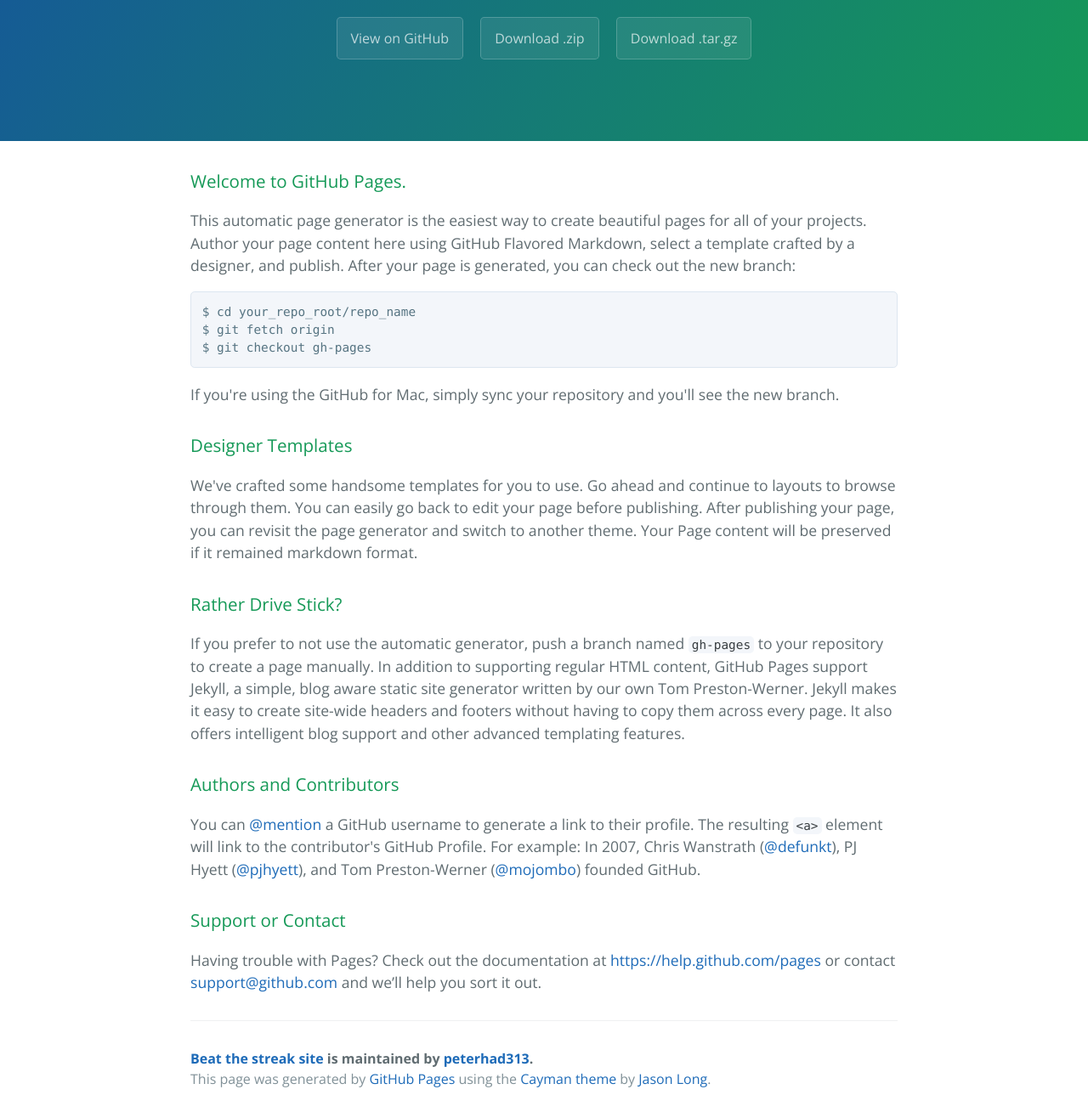
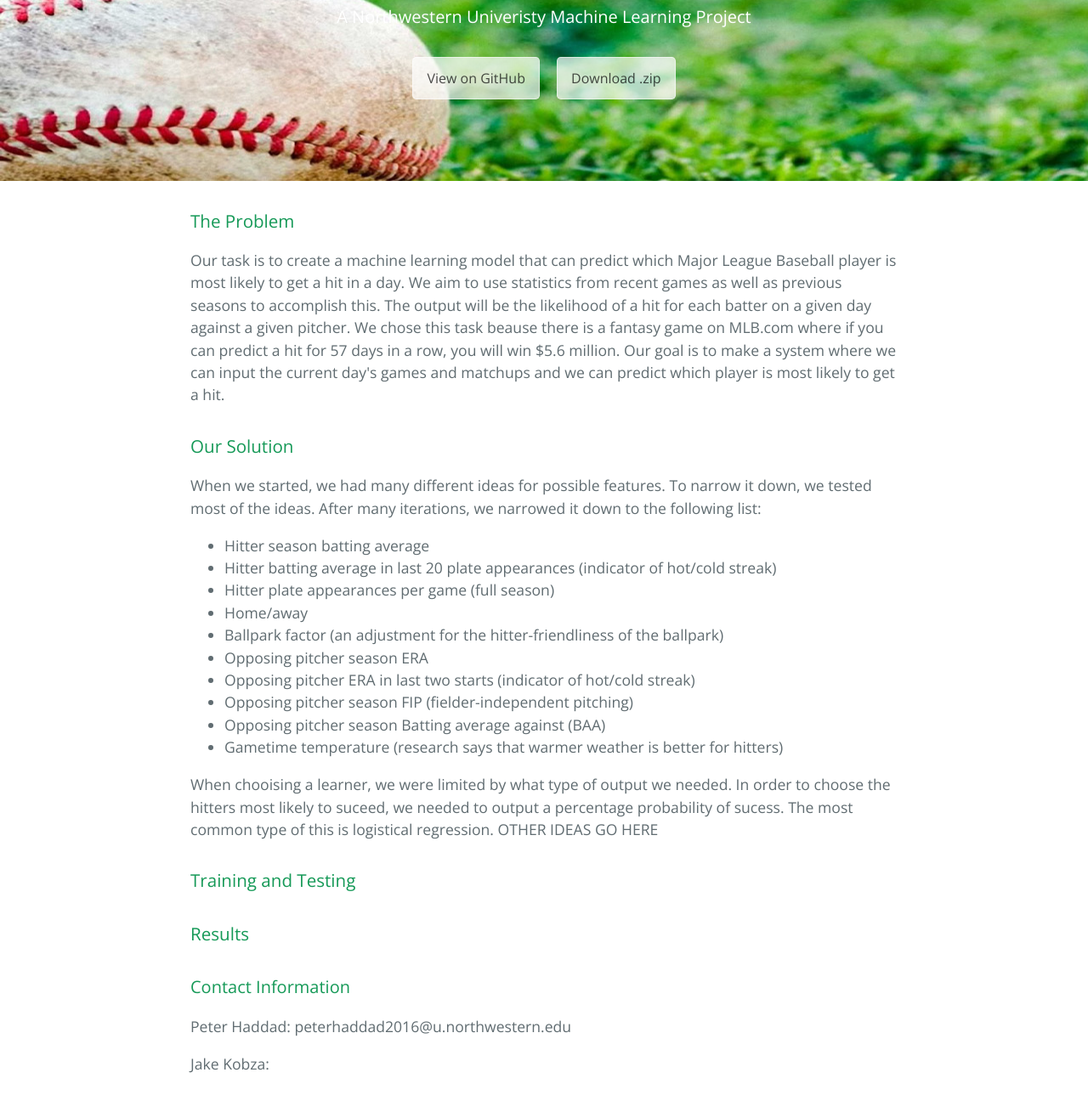
Before and after one commit to peterhad313/beat_the_streak_site, a plain HTML site: page index.html in a window 1280 px wide. Shown: the part 170-1459 px from the top of the page at 85% size. Drawn offline with nearby package versions, Linux system fonts and the light colour scheme.

Commit message:
Basic Website

```diff
--- a/index.html
+++ b/index.html
@@ -11,54 +11,48 @@
   </head>
   <body>
     <section class="page-header">
-      <h1 class="project-name">Beat the streak site</h1>
-      <h2 class="project-tagline"></h2>
+      <h1 class="project-name">Beat the Streak</h1>
+      <h2 class="project-tagline">A Northwestern Univeristy Machine Learning Project</h2>
       <a href="https://github.com/peterhad313/beat_the_streak_site" class="btn">View on GitHub</a>
       <a href="https://github.com/peterhad313/beat_the_streak_site/zipball/master" class="btn">Download .zip</a>
-      <a href="https://github.com/peterhad313/beat_the_streak_site/tarball/master" class="btn">Download .tar.gz</a>
+
     </section>
 
     <section class="main-content">
-      <h3>
-<a id="welcome-to-github-pages" class="anchor" href="#welcome-to-github-pages" aria-hidden="true"><span class="octicon octicon-link"></span></a>Welcome to GitHub Pages.</h3>
-
-<p>This automatic page generator is the easiest way to create beautiful pages for all of your projects. Author your page content here using GitHub Flavored Markdown, select a template crafted by a designer, and publish. After your page is generated, you can check out the new branch:</p>
-
-<pre><code>$ cd your_repo_root/repo_name
-$ git fetch origin
-$ git checkout gh-pages
-</code></pre>
-
-<p>If you're using the GitHub for Mac, simply sync your repository and you'll see the new branch.</p>
 
 <h3>
-<a id="designer-templates" class="anchor" href="#designer-templates" aria-hidden="true"><span class="octicon octicon-link"></span></a>Designer Templates</h3>
+The Problem</h3>
 
-<p>We've crafted some handsome templates for you to use. Go ahead and continue to layouts to browse through them. You can easily go back to edit your page before publishing. After publishing your page, you can revisit the page generator and switch to another theme. Your Page content will be preserved if it remained markdown format.</p>
+<p>Our task is to create a machine learning model that can predict which Major League Baseball player is most likely to get a hit in a day. We aim to use statistics from recent games as well as previous seasons to accomplish this. The output will be the likelihood of a hit for each batter on a given day against a given pitcher. We chose this task beause there is a fantasy game on MLB.com where if you can predict a hit for 57 days in a row, you will win $5.6 million. Our goal is to make a system where we can input the current day's games and matchups and we can predict which player is most likely to get a hit.
+</p>
 
-<h3>
-<a id="rather-drive-stick" class="anchor" href="#rather-drive-stick" aria-hidden="true"><span class="octicon octicon-link"></span></a>Rather Drive Stick?</h3>
+<h3>Our Solution</h3>
 
-<p>If you prefer to not use the automatic generator, push a branch named <code>gh-pages</code> to your repository to create a page manually. In addition to supporting regular HTML content, GitHub Pages support Jekyll, a simple, blog aware static site generator written by our own Tom Preston-Werner. Jekyll makes it easy to create site-wide headers and footers without having to copy them across every page. It also offers intelligent blog support and other advanced templating features.</p>
+<p>
+  When we started, we had many different ideas for possible features. To narrow it down, we tested most of the ideas. After many iterations, we narrowed it down to the following list:
+    <ul>
+    <li>Hitter season batting average</li>
+    <li>Hitter batting average in last 20 plate appearances (indicator of hot/cold streak)</li>
+    <li>Hitter plate appearances per game (full season)</li>
+    <li>Home/away</li>
+    <li>Ballpark factor (an adjustment for the hitter-friendliness of the ballpark)</li>
+    <li>Opposing pitcher season ERA</li>
+    <li>Opposing pitcher ERA in last two starts (indicator of hot/cold streak)</li>
+    <li>Opposing pitcher season FIP (fielder-independent pitching)</li>
+    <li>Opposing pitcher season Batting average against (BAA)</li>
+    <li>Gametime temperature (research says that warmer weather is better for hitters)</li>
+  </ul>
+  When chooising a learner, we were limited by what type of output we needed. In order to choose the hitters most likely to suceed, we needed to output a percentage probability of sucess. The most common type of this is logistical regression.
+  OTHER IDEAS GO HERE
+</p>
 
-<h3>
-<a id="authors-and-contributors" class="anchor" href="#authors-and-contributors" aria-hidden="true"><span class="octicon octicon-link"></span></a>Authors and Contributors</h3>
+<h3>Training and Testing</h3>
+<p></p>
 
-<p>You can <a href="https://github.com/blog/821" class="user-mention">@mention</a> a GitHub username to generate a link to their profile. The resulting <code>&lt;a&gt;</code> element will link to the contributor's GitHub Profile. For example: In 2007, Chris Wanstrath (<a href="https://github.com/defunkt" class="user-mention">@defunkt</a>), PJ Hyett (<a href="https://github.com/pjhyett" class="user-mention">@pjhyett</a>), and Tom Preston-Werner (<a href="https://github.com/mojombo" class="user-mention">@mojombo</a>) founded GitHub.</p>
+<h3>Results</h3>
 
-<h3>
-<a id="support-or-contact" class="anchor" href="#support-or-contact" aria-hidden="true"><span class="octicon octicon-link"></span></a>Support or Contact</h3>
-
-<p>Having trouble with Pages? Check out the documentation at <a href="https://help.github.com/pages">https://help.github.com/pages</a> or contact <a href="mailto:support@github.com">support@github.com</a> and we’ll help you sort it out.</p>
-
-      <footer class="site-footer">
-        <span class="site-footer-owner"><a href="https://github.com/peterhad313/beat_the_streak_site">Beat the streak site</a> is maintained by <a href="https://github.com/peterhad313">peterhad313</a>.</span>
-
-        <span class="site-footer-credits">This page was generated by <a href="https://pages.github.com">GitHub Pages</a> using the <a href="https://github.com/jasonlong/cayman-theme">Cayman theme</a> by <a href="https://twitter.com/jasonlong">Jason Long</a>.</span>
-      </footer>
-
-    </section>
-
-
-  </body>
+<h2 class="project-tagline"> Contact Information</h2>
+<p>Peter Haddad: peterhaddad2016@u.northwestern.edu</p>
+<p>Jake Kobza: </p>
+<p>Bruno Peynetti:</p>
 </html>
--- a/stylesheets/stylesheet.css
+++ b/stylesheets/stylesheet.css
@@ -18,9 +18,9 @@ a {
 .btn {
   display: inline-block;
   margin-bottom: 1rem;
-  color: rgba(255, 255, 255, 0.7);
-  background-color: rgba(255, 255, 255, 0.08);
-  border-color: rgba(255, 255, 255, 0.2);
+  color: rgba(0, 0, 0, 0.7);
+  background-color: rgba(255, 255, 255, 0.7);
+  border-color: rgba(255, 255, 255, 0.5);
   border-style: solid;
   border-width: 1px;
   border-radius: 0.3rem;
@@ -57,7 +57,8 @@ a {
   color: #fff;
   text-align: center;
   background-color: #159957;
-  background-image: linear-gradient(120deg, #155799, #159957); }
+  background: url("bb.jpg");
+  background-repeat: no-repeat; }
 
 @media screen and (min-width: 64em) {
   .page-header {
@@ -90,7 +91,7 @@ a {
 .project-tagline {
   margin-bottom: 2rem;
   font-weight: normal;
-  opacity: 0.7; }
+  }
 
 @media screen and (min-width: 64em) {
   .project-tagline {
```
Also changed, not shown: stylesheets/bb.jpg (added), 2 other files.
